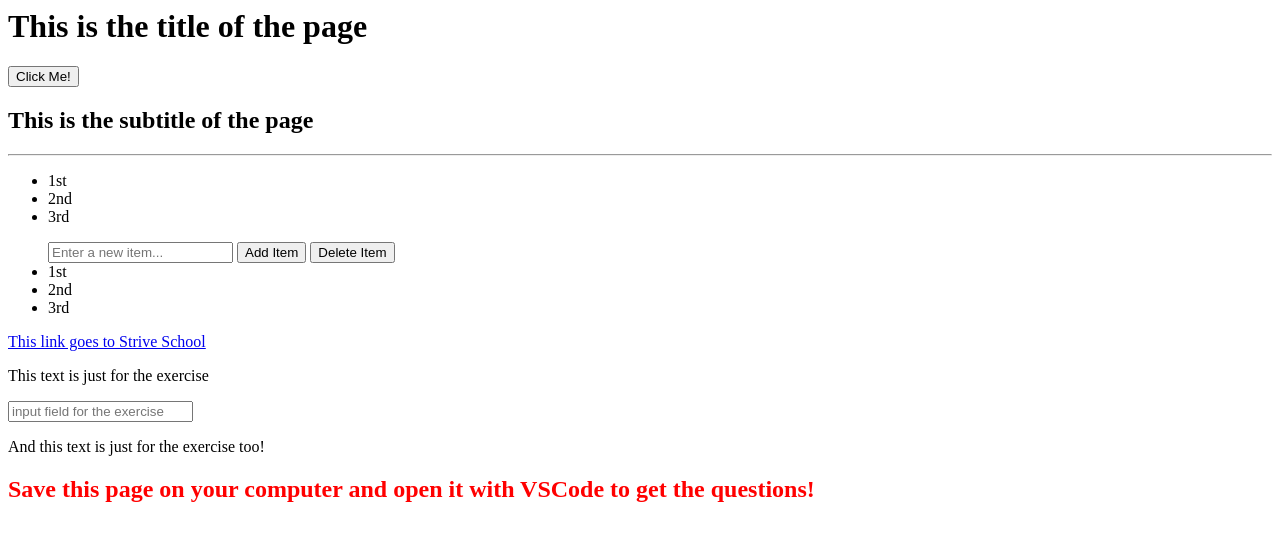
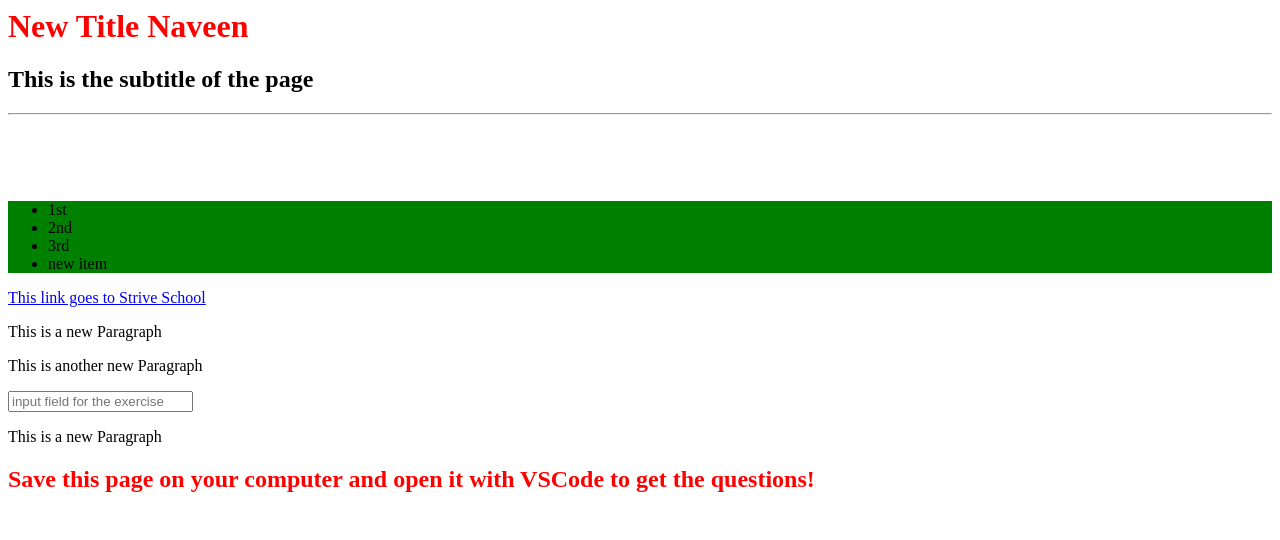
Before and after one commit to NaveenManchala9698/Day-12, a plain HTML site: page index.html in a window 1280 px wide. Drawn offline with Linux system fonts and the light colour scheme.

Commit message:
Updated Answers

```diff
--- a/index.html
+++ b/index.html
@@ -3,16 +3,13 @@
     <style>
       .myHeading {
         color: red;
-      }
-
-      .selected {
+        cursor: pointer;
       }
     </style>
   </head>
   <body>
-    <div id="firstSection">
-      <h1>This is the title of the page</h1>
-      <button onclick="changeTitle()">Click Me!</button>
+    <div>
+      <h1 class="myClass">This is the title of the page</h1>
       <h2>This is the subtitle of the page</h2>
     </div>
 
@@ -26,17 +23,9 @@
       </ul>
 
       <ul id="secondList">
-        <input
-          id="item-text-input"
-          type="text"
-          placeholder="Enter a new item..."
-        />
-        <button onclick="addToTheSecond()">Add Item</button>
-        <button onclick="firstUlDisappear()">Delete Item</button>
-
-        <li class="item">1st</li>
-        <li class="item">2nd</li>
-        <li class="item">3rd</li>
+        <li>1st</li>
+        <li>2nd</li>
+        <li>3rd</li>
       </ul>
 
       <a href="strive.school">This link goes to Strive School</a>
@@ -54,7 +43,7 @@
       </div>
     </div>
 
-    <div class="childOfdiv">
+    <div class="footer">
       <p>And this text is just for the exercise too!</p>
       <h2 style="color: red">
         Save this page on your computer and open it with VSCode to get the
@@ -67,103 +56,127 @@
         */
 
       const changeTitle = function (newTitle) {
-        let titleChangeNode = document.querySelector("h1");
-        titleChangeNode.innerText = "This is the New Title.";
+        let title = document.querySelector("h1");
+        title.innerText = newTitle;
       };
+      changeTitle("New Title Naveen");
 
       /* EXERCISE 2
          Write a function for changing the class of the title of the page in "myHeading".
         */
 
       const addClassToTitle = function () {
-        let addClassNode = document.getElementsByClassName("myHeading");
+        let title = document.querySelector("h1");
+        title.classList.remove("myClass");
+        title.classList.add("myHeading");
       };
+      addClassToTitle();
 
       /* EXERCISE 3
          Write a function for changing the text of only the p which are children of a div.
         */
 
       const changePcontent = function () {
-        let pContentNode = document.querySelector("p");
-        pContentNode.innerText = "This is a new Paragraph";
+        let pContentNode = document.querySelectorAll("div p");
+        for (i = 0; i < pContentNode.length; i++)
+          pContentNode[i].innerText = "This is a new Paragraph";
       };
+      changePcontent();
 
       /* EXERCISE 4
          Write a function for changing the href property of every link to https://www.google.com
         */
 
       const changeUrls = function () {
-        let urlChangeNode = document.querySelector("a");
-        urlChangeNode.href = "https://www.google.com";
-        urlChangeNode.innerText = "Link to Google!!";
+        let urlChange = document.querySelectorAll("a");
+        for (let i = 0; i < urlChange.length; i++) {
+          urlChange[i].href = "https://www.google.com";
+          urlChange.innerText = "Link to Google!!";
+        }
       };
+      changeUrls();
 
       /* EXERCISE 5
          Write a function for adding a new list item in the second unordered list.
         */
 
       const addToTheSecond = function (content) {
-        let textInput = document.getElementById("item-text-input").value;
-
-        newItemNode = document.createElement("div");
-        newItemNode.innerText = textInput;
-        newItemNode.classList.add("item");
-        document.getElementById("secondList").appendChild(newItemNode);
+        let textInput = document.getElementById("secondList");
+        let li = document.createElement("li");
+        li.innerText = content;
+        textInput.appendChild(li);
       };
+      addToTheSecond("new item");
 
       /* EXERCISE 6
          Write a function for adding a second paragraph to the first div.
         */
 
       const addParagraph = function (content) {
-        let newParaNode = document.getElementById("firstSection");
-        newParaNode = document.createElement("p");
-        newParaNode.innerText = "This is a very confusing Topic";
+        let newPara = document.querySelectorAll("div")[2];
+        let p = document.createElement("p");
+        p.innerText = content;
+        newPara.appendChild(p);
       };
+      addParagraph("This is another new Paragraph");
 
       /* EXERCISE 7
          Write a function for making the first unordered list disappear.
         */
 
       const firstUlDisappear = function () {
-        let itemsToDelete = document.getElementsByClassName("selected");
+        let firstList = document.getElementById("firstList");
 
-        for (let i = 0; i < itemsToDelete.length; i++) {
-          let item = itemsToDelete[i];
-          item.hidden = true;
-        }
+        firstList.style.visibility = "hidden";
       };
+      firstUlDisappear();
 
       /* EXERCISE 8
          Write a function for making the background of every unordered list green.
         */
 
       const paintItGreen = function () {
-        //
+        const makeItGreen = document.querySelectorAll("ul");
+        for (let i = 0; i < makeItGreen.length; i++) {
+          makeItGreen[i].style.background = "green";
+        }
       };
+      paintItGreen();
 
       /* EXERCISE 9
          Make the heading of the page change color every time the user clicks on it.
         */
 
       const makeItClickable = function () {
-        //
+        let title = document.querySelector("h1");
+        title.addEventListener("click", function (e) {
+          e.target.classList.toggle("myHeading");
+        });
       };
+      makeItClickable();
 
       /* EXERCISE 10
          Change the footer text with something else when the user clicks on it.
         */
 
       const changeFooterText = function () {
-        //
+        const footer = document.querySelector(".footer");
+        footer.addEventListener("click", function (e) {
+          e.target.innerText = "This is a New Topic";
+        });
       };
+      changeFooterText();
 
       /* EXERCISE 11
          Attach an event listener to the input field in the page for console logging its value just after any keystroke.
         */
-
-      const inputField = document.getElementById("input-field");
-      // ...
+      const keyDown = function () {
+        const inputField = document.getElementById("input-field");
+        inputField.addEventListener("keydown", function (e) {
+          e.target.value = "Naveen";
+        });
+      };
+      keyDown();
 
       /* EXERCISE 12
          Create a welcome alert message when the page successfully loads.
```
